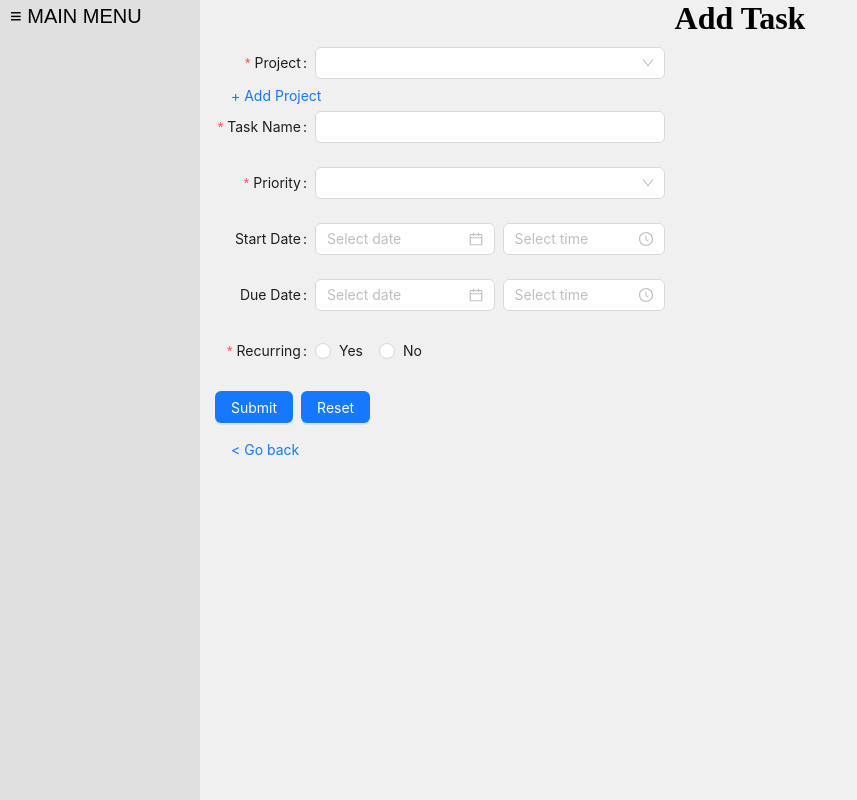
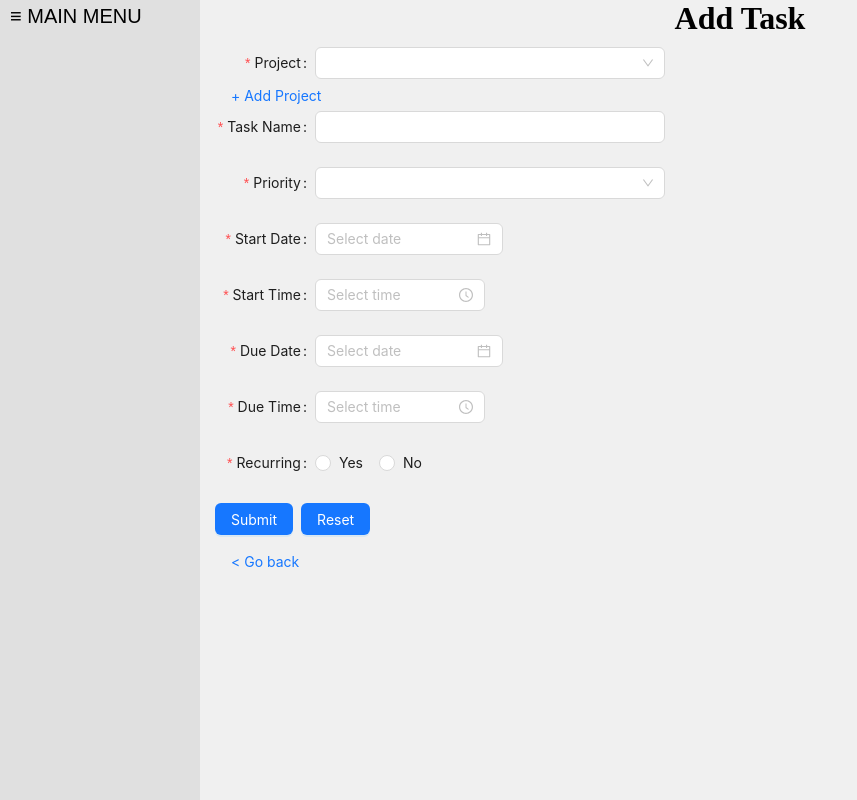
Before and after one commit to jdolphin5/TaskJolt, a React app in the folder client/: page /addtask/1 in a window 1280 px wide. Shown: the whole page, without its empty margins (0-857 px from the left). Built offline with nearby package versions, Linux system fonts and the light colour scheme.

Commit message:
add task form - datepicker/timepicker working

```diff
--- a/client/src/components/AddTask.tsx
+++ b/client/src/components/AddTask.tsx
@@ -332,35 +332,51 @@ const AddTask: React.FC<TasksProps> = ({
             <Select.Option value="High">High</Select.Option>
           </Select>
         </Form.Item>
-        <Form.Item label="Start Date" name="formItemStartDateTime">
-          <div style={{ display: "flex", alignItems: "center" }}>
+        <Form.Item
+          label="Start Date"
+          name="formItemStartDate"
+          rules={[{ required: true, message: "Please enter a start date" }]}
+        >
           <DatePicker
             style={{ marginRight: "8px" }}
             onChange={(date) => handleDateTimeChange({ date }, "startdate")}
             value={formData.startdate}
           />
+        </Form.Item>
+        <Form.Item
+          label="Start Time"
+          name="formItemStartTime"
+          rules={[{ required: true, message: "Please enter a start time" }]}
+        >
           <TimePicker
             use12Hours
             format="h:mm a"
             onChange={(time) => handleDateTimeChange({ time }, "starttime")}
             value={formData.starttime}
           />
-          </div>
         </Form.Item>
-        <Form.Item label="Due Date" name="formItemDueDateTime">
-          <div style={{ display: "flex", alignItems: "center" }}>
+        <Form.Item
+          label="Due Date"
+          name="formItemDueDate"
+          rules={[{ required: true, message: "Please enter a due date" }]}
+        >
           <DatePicker
             style={{ marginRight: "8px" }}
             onChange={(date) => handleDateTimeChange({ date }, "duedate")}
             value={formData.duedate}
           />
+        </Form.Item>
+        <Form.Item
+          label="Due Time"
+          name="formItemDueTime"
+          rules={[{ required: true, message: "Please enter a due time" }]}
+        >
           <TimePicker
             use12Hours
             format="h:mm a"
             onChange={(time) => handleDateTimeChange({ time }, "duetime")}
             value={formData.duetime}
           />
-          </div>
         </Form.Item>
         <Form.Item
           name="FormItemRecurring"
```
Lines whose indentation alone changed are shown as unchanged.
